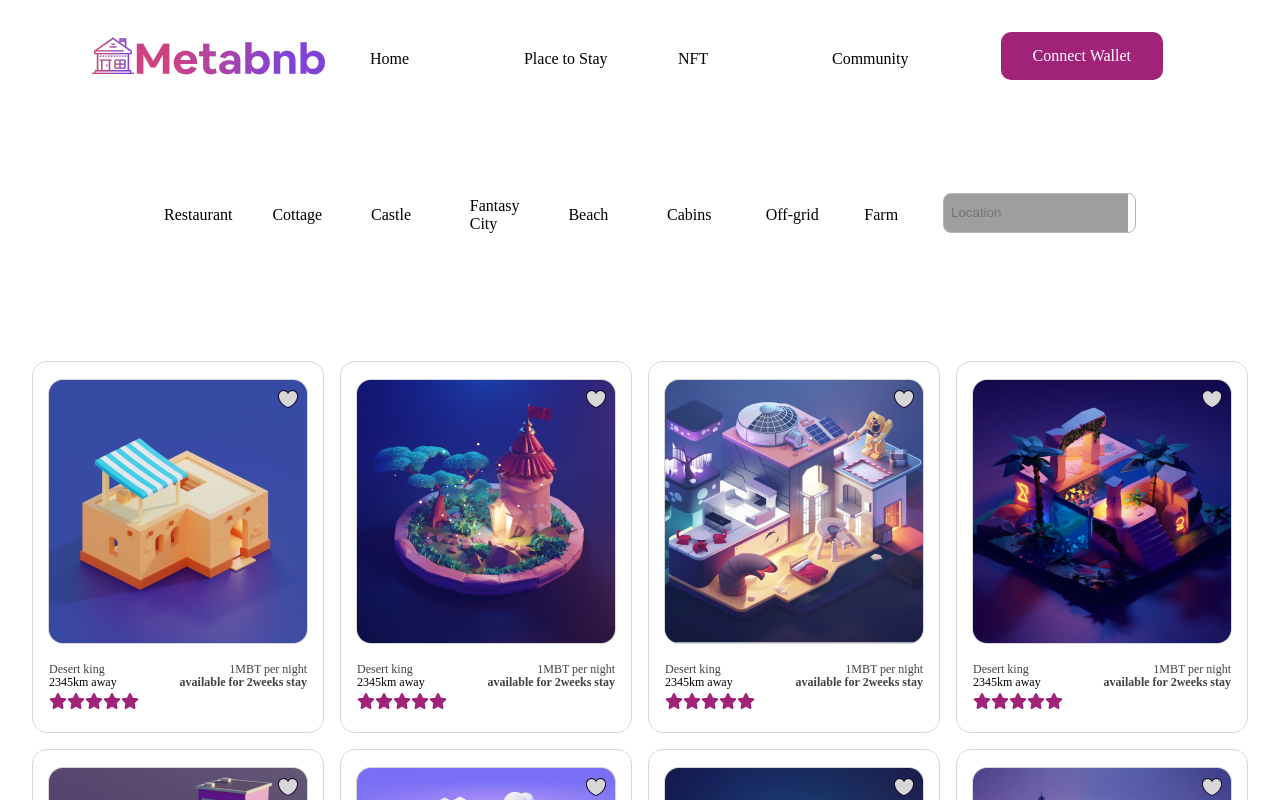
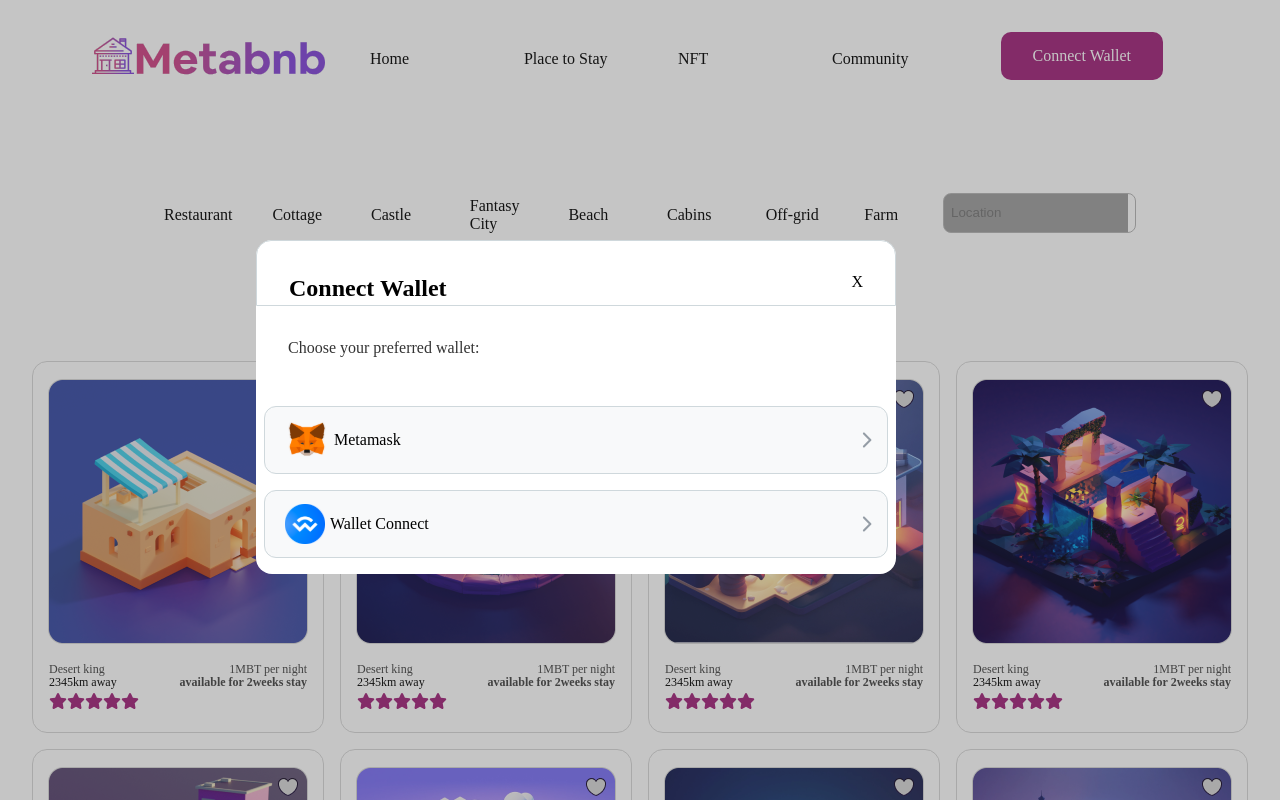
Before and after one commit to Petsamuel/metaBnb, a React (Create React App) app: page /shop in a window 1280 px wide. Shown: the top 800 px of the page. Built offline with nearby package versions, Linux system fonts and the light colour scheme; grey boxes are pictures that could not be loaded; a web font is replaced by a local one.

Commit message:
fix: categories

```diff
--- a/src/assets/MediaQuery.css
+++ b/src/assets/MediaQuery.css
@@ -102,8 +102,7 @@
         flex-direction: column;
         height: max-content;
         gap: 35px;
-        width: 100%;
-
+        /* width: 100%; */
     }
 
     .hero-text {
--- a/src/components/Footer.js
+++ b/src/components/Footer.js
@@ -7,9 +7,9 @@ function Footer() {
                 <div className="Footer-wrapper ">
                     <div className='section-container footer-top-gap'>
                         <div>
-                            <div className="Brand-logo">
+                           <a href="/"> <div className="Brand-logo">
 
-                            </div>
+</div></a>
                             <div className='social-network'>
                                 <i className='facebook'></i>
 
--- a/src/components/Header.js
+++ b/src/components/Header.js
@@ -17,7 +17,7 @@ function Header() {
         <React.Fragment>
             <nav>
                 <div className="brand-container">
-                    <div className="nav-brand"></div>
+                    <a href="/"><div className="nav-brand"></div></a>
                 </div>
                 <div className="list-mobile nav-container">
                     <div className="container-flex ">
--- a/src/pages/location.js
+++ b/src/pages/location.js
@@ -2,6 +2,7 @@ import React from 'react'
 import Header from '../components/Header';
 import Footer from '../components/Footer';
 import Categories from '../components/categories';
+import Model from '../components/Model';
 
 function Location() {
 
@@ -16,6 +17,7 @@ function Location() {
             <div>
                 <Footer/>
             </div>
+            <Model/>
         </>
     )
 }
```
